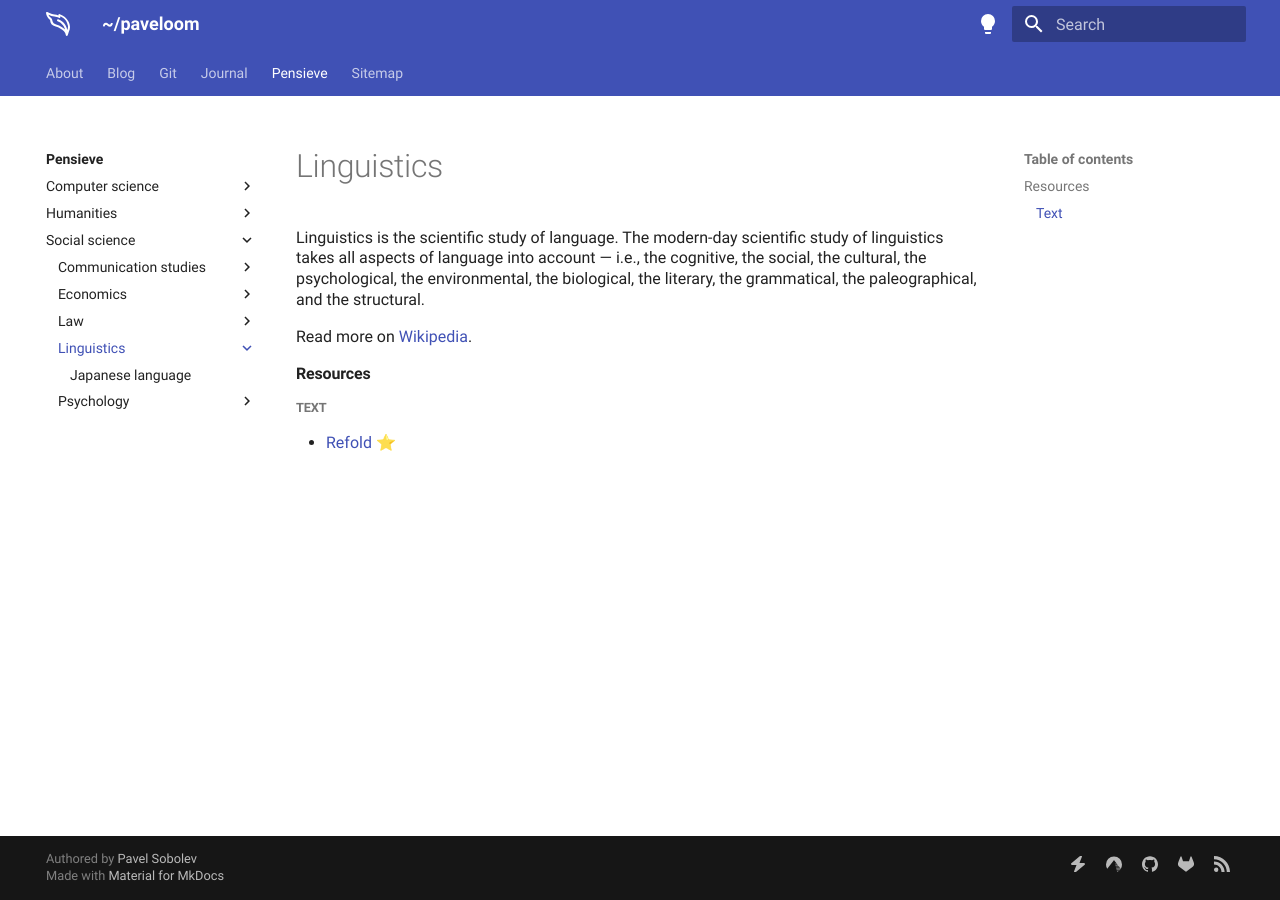
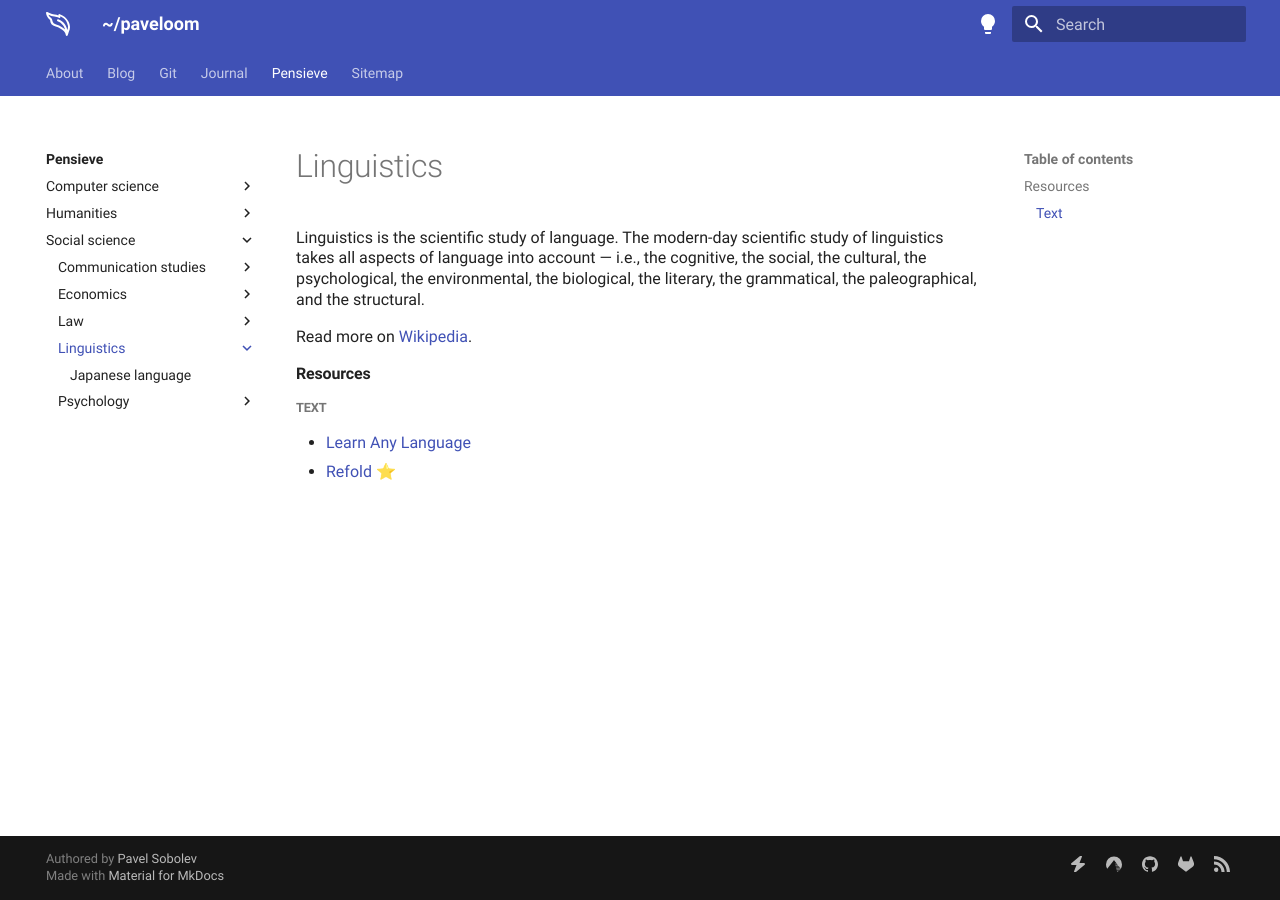
Before and after one commit to paveloom/paveloom.dev, an MkDocs documentation site: the page built from content/pensieve/linguistics.md, in a window 1280 px wide. Built offline with MkDocs 1.6.1 and Material for MkDocs 9.7.7, drawn with Linux system fonts in a browser that asks for light colours.

Commit message:
Pensieve: update the Linguistics page.

```diff
--- a/content/pensieve/linguistics.md
+++ b/content/pensieve/linguistics.md
@@ -7,4 +7,5 @@ Read more on [Wikipedia](https://en.wikipedia.org/wiki/Linguistics).
 #### Resources
 
 ##### Text
+- [Learn Any Language](https://learnanylanguage.fandom.com/wiki/Learn_Any_Language)
 - [Refold](https://refold.la) ⭐
```
